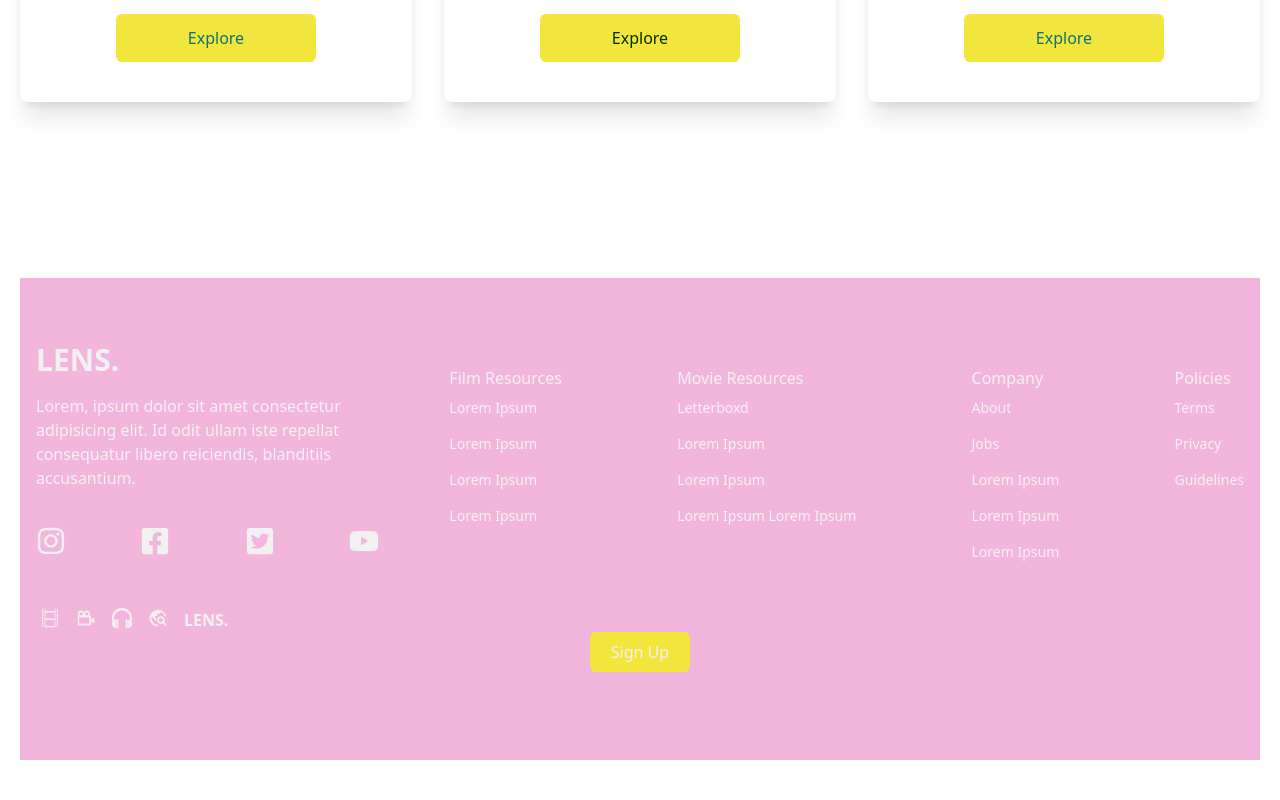
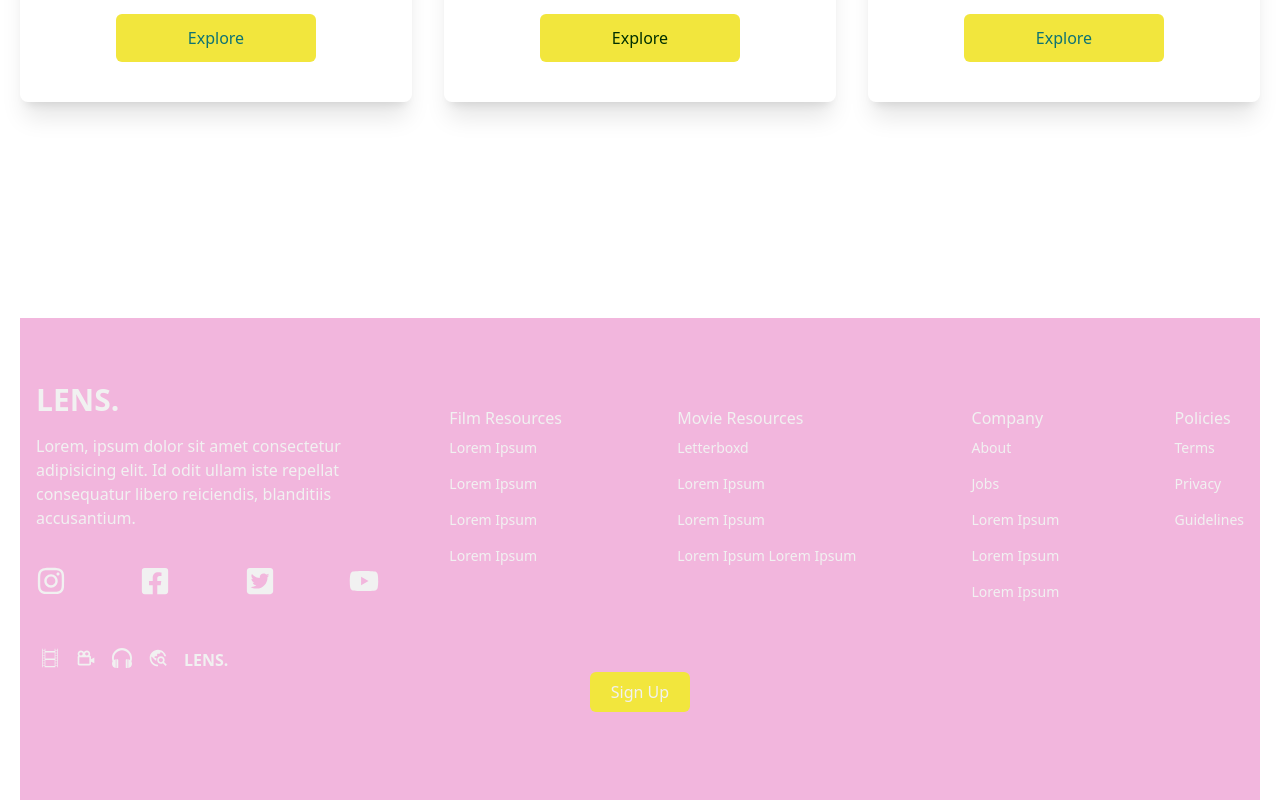
Before and after one commit to sharmaineb/lens, a React (Create React App) app: page /#/home in a window 1280 px wide. Shown: the part 1326-2126 px from the top of the page. Before the commit the page ends 2086 px from the top, so only its background shows below. Built offline with nearby package versions, Linux system fonts and the light colour scheme.

Commit message:
[update] styles.

```diff
--- a/src/components/Footer.jsx
+++ b/src/components/Footer.jsx
@@ -13,7 +13,7 @@ import { MdTravelExplore } from 'react-icons/md'
 
 const Footer = () => {
   return (
-    <div className='max-w-[1240px] mx-auto py-16 px-4 grid lg:grid-cols-3 gap-8 text-gray-300 bg-[#F2B6DD]'>
+    <div className='max-w-[1240px] mx-auto py-16 px-4 grid lg:grid-cols-3 gap-8 text-gray-300 bg-[#F2B6DD] mt-10'>
       <div>
         <h1 className='w-full text-3xl font-bold text-[#f1f1f1]'>LENS.</h1>
         <p className='py-4 text-[#f1f1f1]'>Lorem, ipsum dolor sit amet consectetur adipisicing elit. Id odit ullam iste repellat consequatur libero reiciendis, blanditiis accusantium.</p>
```
